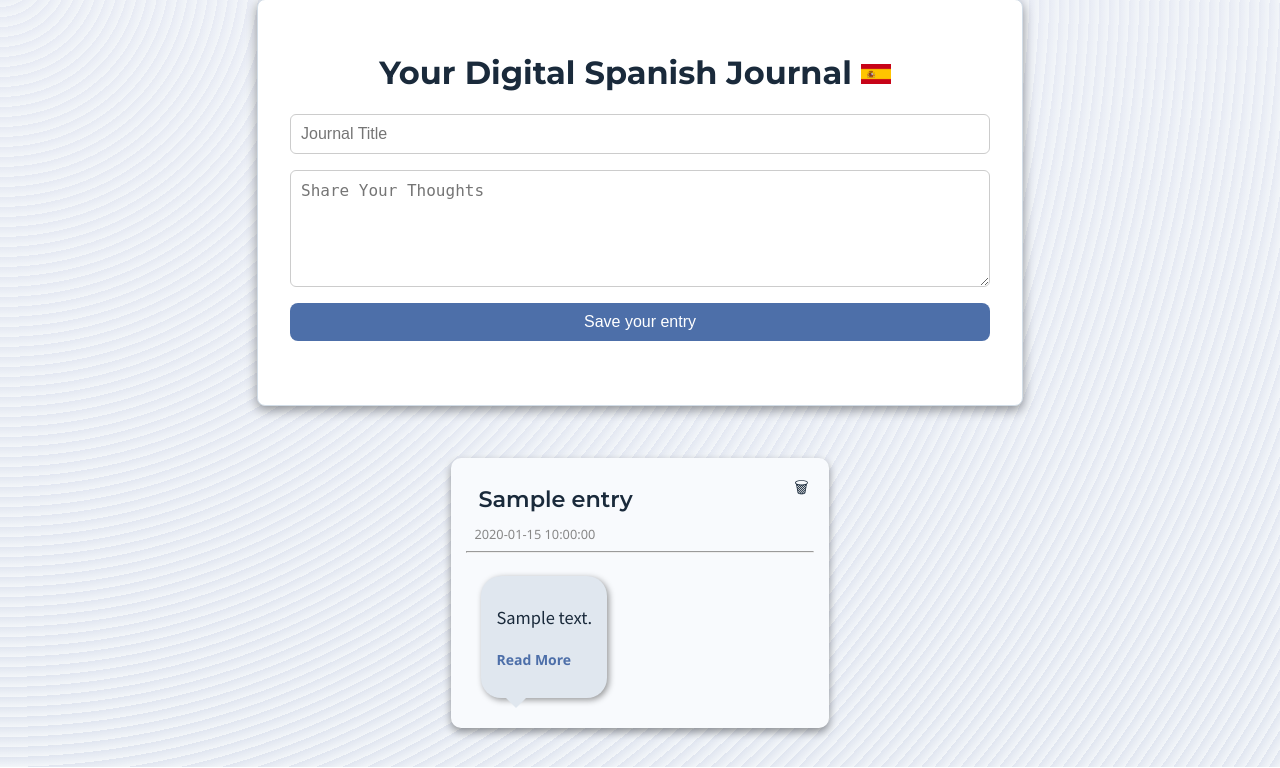
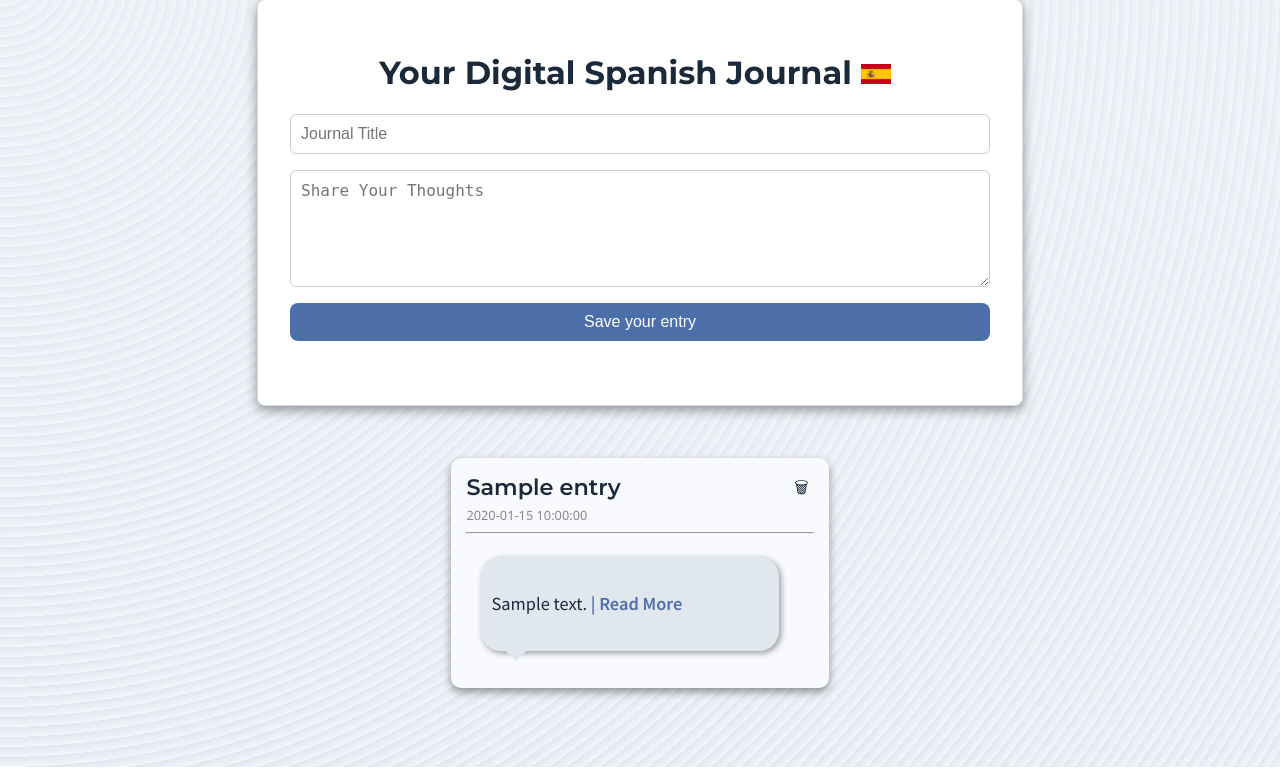
Before and after one commit to wmblack23/digital-spanish-journal, a Flask app: page / in a window 1280 px wide. Shown: the part 33-801 px from the top of the page. Run offline with Flask 3, Linux system fonts and the light colour scheme; the visitor is signed in with stand-in values (Sample User, id 1); a database or web service that is not in the repository returns one stand-in record (values such as "Sample title").

Commit message:
Fixed title block

```diff
--- a/static/css/styles.css
+++ b/static/css/styles.css
@@ -117,16 +117,27 @@ button:hover {
     border-radius: 10px;
     cursor: pointer;
     transition: 0.3s ease;
-    display: block;
+    display: flex;
+    flex-direction: column;
     word-wrap: break-word; /* Break long words that might overflow */
     overflow-wrap: break-word; /* Same as word-wrap, but newer */
     white-space: normal;
     box-shadow: 0 4px 8px rgba(0, 0, 0, 0.4);
 }
 
+.title-block {
+    min-height: 50px; /* Adjust based on your layout */
+    display: flex;
+    flex-direction: column;
+    justify-content: flex-start;
+  }
+
+
 .blog-card h2 {
     font-size: 1.4rem;
-    margin: 12px;
+    margin: 0 15px 5px 0; /* Top margin set to 0 */
+    padding-right: 7px;
+    margin-right: 15px;
     font-weight: 600;
     font-family: 'Montserrat', sans-serif;
   }
@@ -135,7 +146,7 @@ button:hover {
     font-size: 0.8rem;
     color: #888;
     display: block;
-    margin: 8px;
+    margin: 0;
   }
 
 .blog-card p {
@@ -154,12 +165,12 @@ button:hover {
 .text-bubble {
     display: inline-block;
     background: #e0e7ef;
-    padding: 10px 15px;
+    padding: 15px 10px;
     border-radius: 20px;
     position: relative;
     font-size: 14px;
-    max-width: 90%;
     margin: 15px;
+    width: 80%;
     box-shadow: 2px 2px 6px rgba(0, 0, 0, 0.4);
     word-wrap: break-word;
     white-space: normal;
--- a/templates/index.html
+++ b/templates/index.html
@@ -33,12 +33,18 @@
                         <input type="hidden" name="timestamp" value="{{ post['timestamp'] }}">
                         <input type="hidden" name="email" value="{{ post['email'] }}">
                         <button class="delete-btn" title="Delete" onclick="event.stopPropagation()">&#128465;</button>
-                    </form>
-                    <h2>{{ post.title }}</h2>
-                    <h8>{{ post.timestamp }}</h8>
+                    <div class="title-block">
+                        </form>
+                        {% if post.title.split() | length > 3 %}
+                            <h2>{{ post.title.split()[:3] | join(' ') }} . . .</h2>
+                        {% else %}
+                            <h2>{{ post.title.split() | join(' ') }}</h2>
+                        {% endif %}
+                        <h8>{{ post.timestamp }}</h8>
+                    </div>
                     <hr>
                     <div class="text-bubble">
-                        <p>{{ post.body.split()[:10] | join(' ') }} <h4 class="read-more" style="display: inline;">Read More</h4></p>
+                        <p>{{ post.body.split()[:10] | join(' ') }} <span class="read-more" style="display: inline;"> | Read More</span></p>
                     </div>
                 </div>
             {% endfor %}
--- a/utils.py
+++ b/utils.py
@@ -18,7 +18,7 @@ def correct_spanish_entry(text):
                     """You are a Spanish grammar expert. A student wrote a Spanish blog. Follow these steps carefully:
 
                     1. Correct the blog and output only the revised version.
-                    2. Write '%!()--;kxv' to separate sections.
+                    2. Write '%!()--;kxv' to separate sections. No matter what always include this
                     3. List each correction with a short explanation in English. Start each with a dash '-'.
                     5. Give the original entry a score out of 10 with no additional explanation."""
                 )
```
